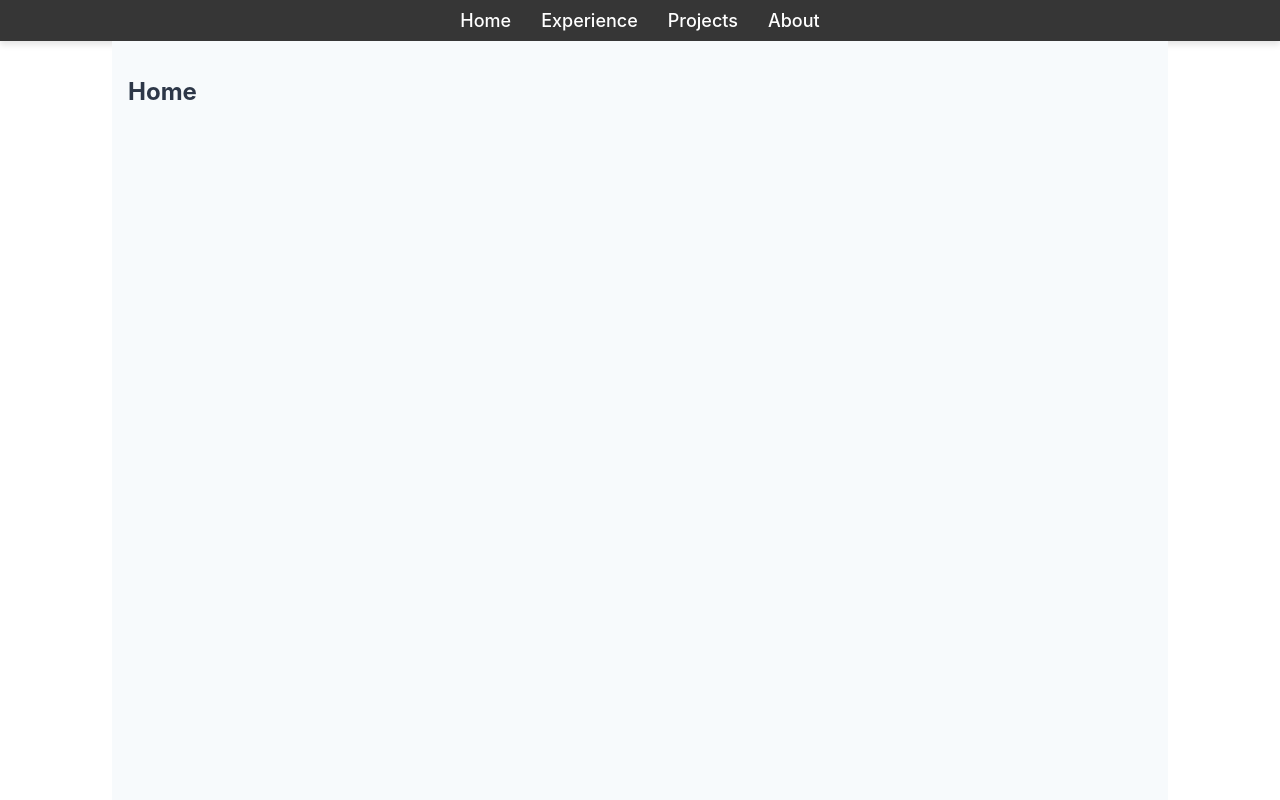
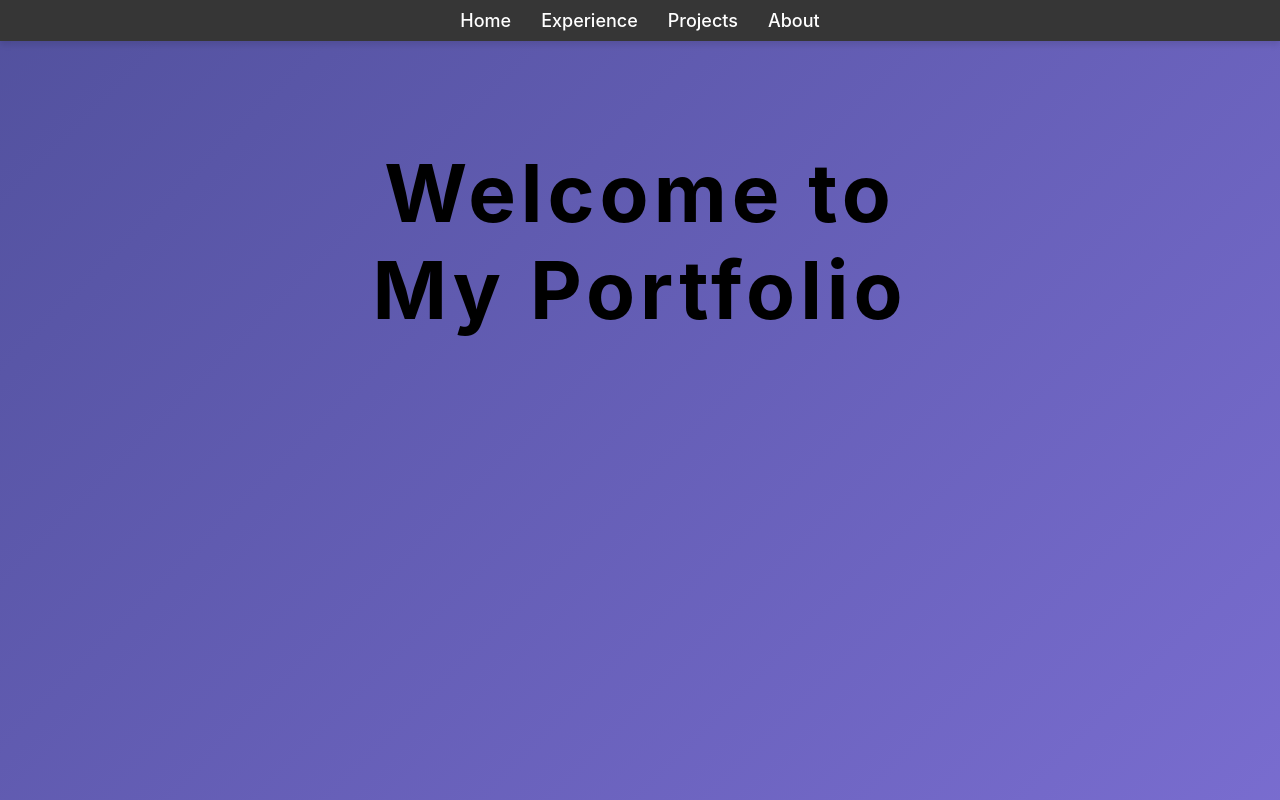
Before and after one commit to giykim/portfolio, a React (Create React App) app in the folder portfolio/: page / in a window 1280 px wide. Shown: the top 800 px of the page. Built offline with nearby package versions, Linux system fonts and the light colour scheme.

Commit message:
Transition for Home page

```diff
--- a/portfolio/src/pages/Home.css
+++ b/portfolio/src/pages/Home.css
@@ -1 +1,17 @@
 @import "../styles/base.css";
+
+.welcome-text {
+    font-size: 5rem;
+    min-height: 50vh;
+    font-weight: bold;
+    letter-spacing: 5px;
+    display: flex;
+    justify-content: center;
+    align-content: center;
+    text-align: center;
+    flex-direction: column;
+}
+
+.welcome-text p {
+    margin: 0
+}
--- a/portfolio/src/pages/Home.js
+++ b/portfolio/src/pages/Home.js
@@ -1,9 +1,13 @@
 import "./Home.css";
 
 const Home = () => (
-    <div className="content">
-        <h2 className>Home</h2>
-    </div>
+    <>
+        <div className="welcome-text">
+            <p>Welcome to</p>
+            <p>My Portfolio</p>
+        </div>
+        <div className="content" />
+    </>
 );
 
 export default Home
--- a/portfolio/src/styles/base.css
+++ b/portfolio/src/styles/base.css
@@ -1,7 +1,10 @@
+body {
+    background: linear-gradient(135deg, #52519e, #8273db); /* Gradient background */
+}
+
 /* .content class */
 .content {
     padding: 1rem;
-    background-color: #f7fafc;
     min-height: 100vh;
     display: flex;
     flex-direction: column;
@@ -20,7 +23,6 @@
 h2 {
     font-size: 1.5rem; /* text-2xl */
     font-weight: bold; /* font-bold */
-    color: #2d3748; /* text-gray-800 */
     transition: color 0.3s ease; /* transition-colors */
 }
 
```
